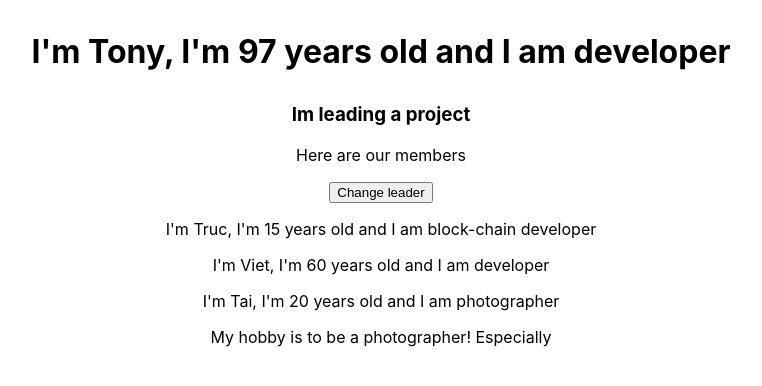
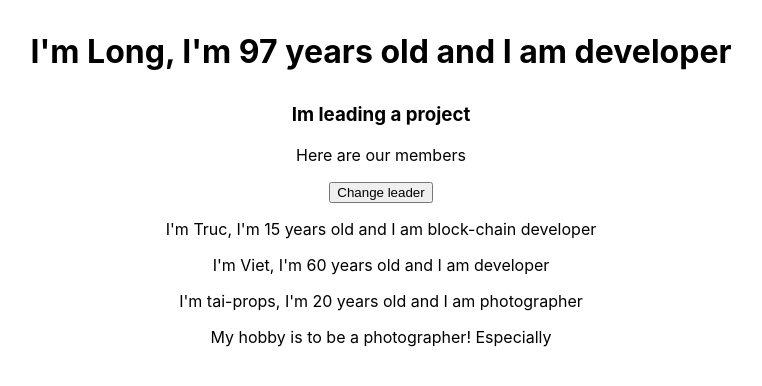
Before and after one commit to trlong357/React, a React (Create React App) app: page / in a window 1280 px wide. Shown: the top 386 px of the page, without its empty margins (259-1021 px from the left). Built offline with nearby package versions, Linux system fonts and the light colour scheme.

Commit message:
42. Manipulating the State

```diff
--- a/src/App.js
+++ b/src/App.js
@@ -4,11 +4,22 @@ import { Component } from "react";
 class App extends Component {
   state = {
     persons: [
-      { name: "Tony", job: "developer" },
+      { name: "Long", job: "developer" },
       { name: "Truc", job: "block-chain developer" },
       { name: "Viet", job: "developer" },
       { name: "Tai", job: "photographer" },
     ],
+  };
+  switchLeader = () => {
+    console.log("clicked");
+    this.setState({
+      persons: [
+        { name: "Long Tran", job: "developer" },
+        { name: "Truc", job: "block-chain developer" },
+        { name: "Viet", job: "developer" },
+        { name: "Tai", job: "photographer" },
+      ],
+    });
   };
   render() {
     return (
@@ -21,7 +32,9 @@ class App extends Component {
         </h1>
         <h3>Im leading a project</h3>
         <p>Here are our members</p>
-        <button>Change leader</button>
+
+        <button onClick={this.switchLeader}>Change leader</button>
+
         <Person
           name={this.state.persons[1].name}
           job={this.state.persons[1].job}
@@ -30,10 +43,7 @@ class App extends Component {
           name={this.state.persons[2].name}
           job={this.state.persons[2].job}
         />
-        <Person
-          name={this.state.persons[3].name}
-          job={this.state.persons[3].job}
-        >
+        <Person name="tai-props" job="photographer">
           My hobby is to be a photographer! Especially
         </Person>
       </div>
```
Also changed, not shown: 1 other file (tests, documents, lock files or other folders).
